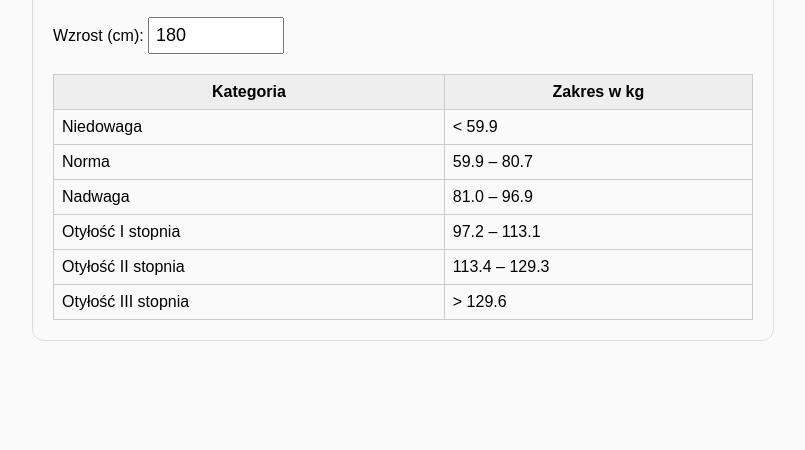
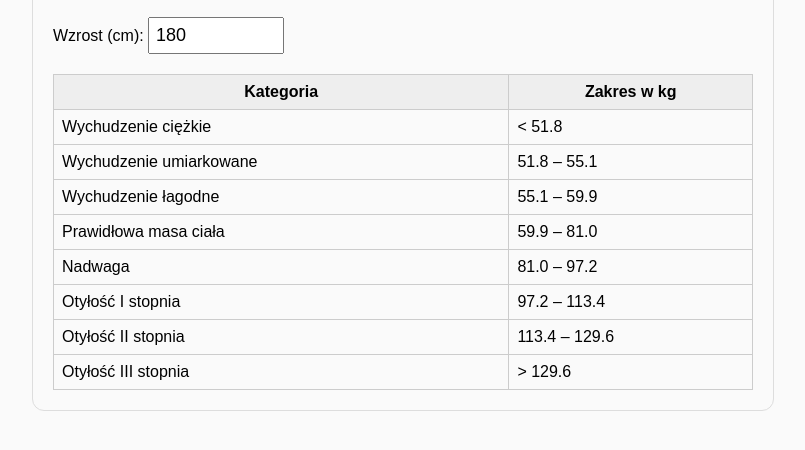
Before and after one commit to maciejs/maciejs.github.io, a plain HTML site: page bmi.html in a window 1280 px wide. Shown: the part 112-562 px from the top of the page, without its empty margins (237-1042 px from the left). Drawn offline with Linux system fonts and the light colour scheme.

Commit message:
Add files via upload

```diff
--- a/bmi.html
+++ b/bmi.html
@@ -51,25 +51,22 @@ function calculate() {
     function kg(bmi) { return (bmi * h * h).toFixed(1); }
 
     const ranges = [
-        ["Niedowaga",              "< " + kg(18.5)],
-        ["Norma",                  kg(18.5) + " – " + kg(24.9)],
-        ["Nadwaga",                kg(25.0) + " – " + kg(29.9)],
-        ["Otyłość I stopnia",      kg(30.0) + " – " + kg(34.9)],
-        ["Otyłość II stopnia",     kg(35.0) + " – " + kg(39.9)],
-        ["Otyłość III stopnia",    "> " + kg(40.0)]
+        ["Wychudzenie ciężkie",         "< " + kg(16)],
+        ["Wychudzenie umiarkowane",     kg(16) + " – " + kg(17)],
+        ["Wychudzenie łagodne",         kg(17) + " – " + kg(18.5)],
+        ["Prawidłowa masa ciała",       kg(18.5) + " – " + kg(25)],
+        ["Nadwaga",                     kg(25) + " – " + kg(30)],
+        ["Otyłość I stopnia",           kg(30) + " – " + kg(35)],
+        ["Otyłość II stopnia",          kg(35) + " – " + kg(40)],
+        ["Otyłość III stopnia",         "> " + kg(40)]
     ];
 
     const table = document.getElementById("resultTable");
     table.innerHTML = "<tr><th>Kategoria</th><th>Zakres w kg</th></tr>";
 
-    ranges.forEach(r => {
+    ranges.forEach(([cat, val]) => {
         const row = document.createElement("tr");
-        const cat = document.createElement("td");
-        const val = document.createElement("td");
-        cat.textContent = r[0];
-        val.textContent = r[1];
-        row.appendChild(cat);
-        row.appendChild(val);
+        row.innerHTML = `<td>${cat}</td><td>${val}</td>`;
         table.appendChild(row);
     });
 }
```
